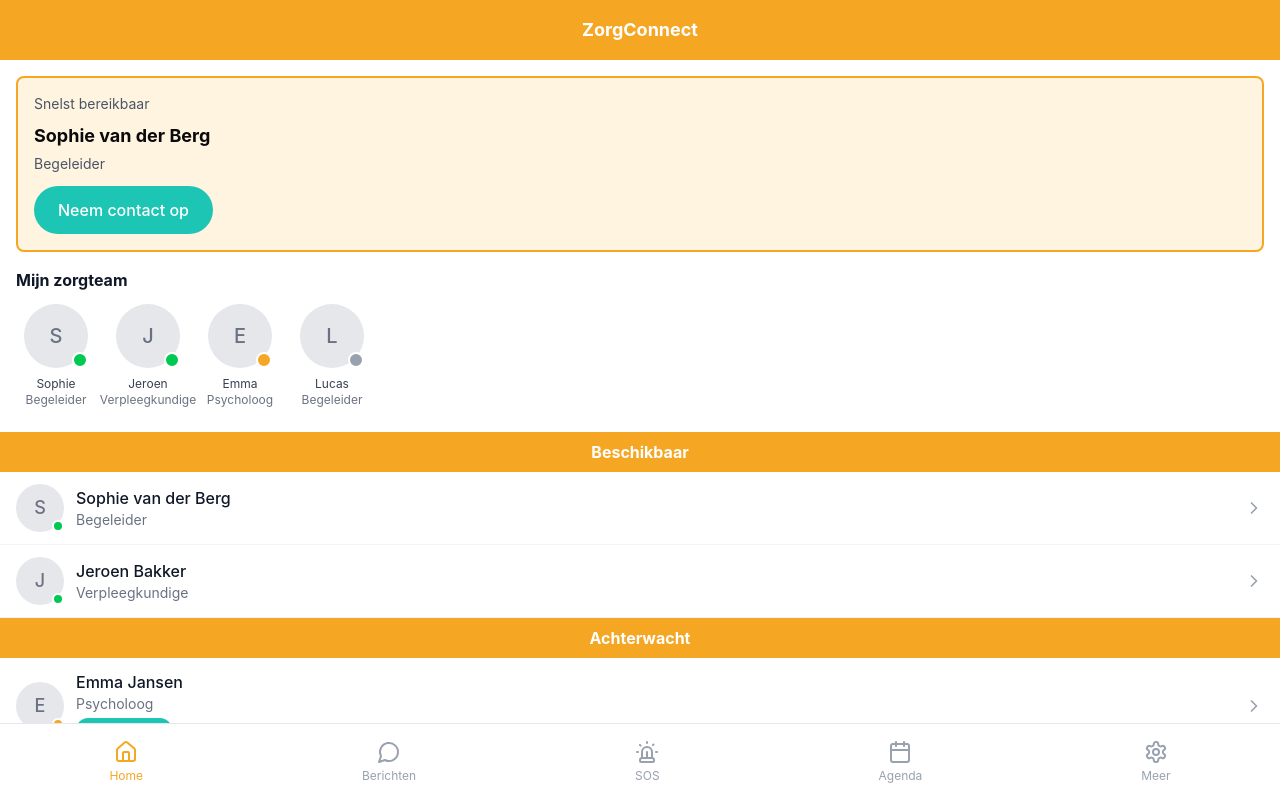
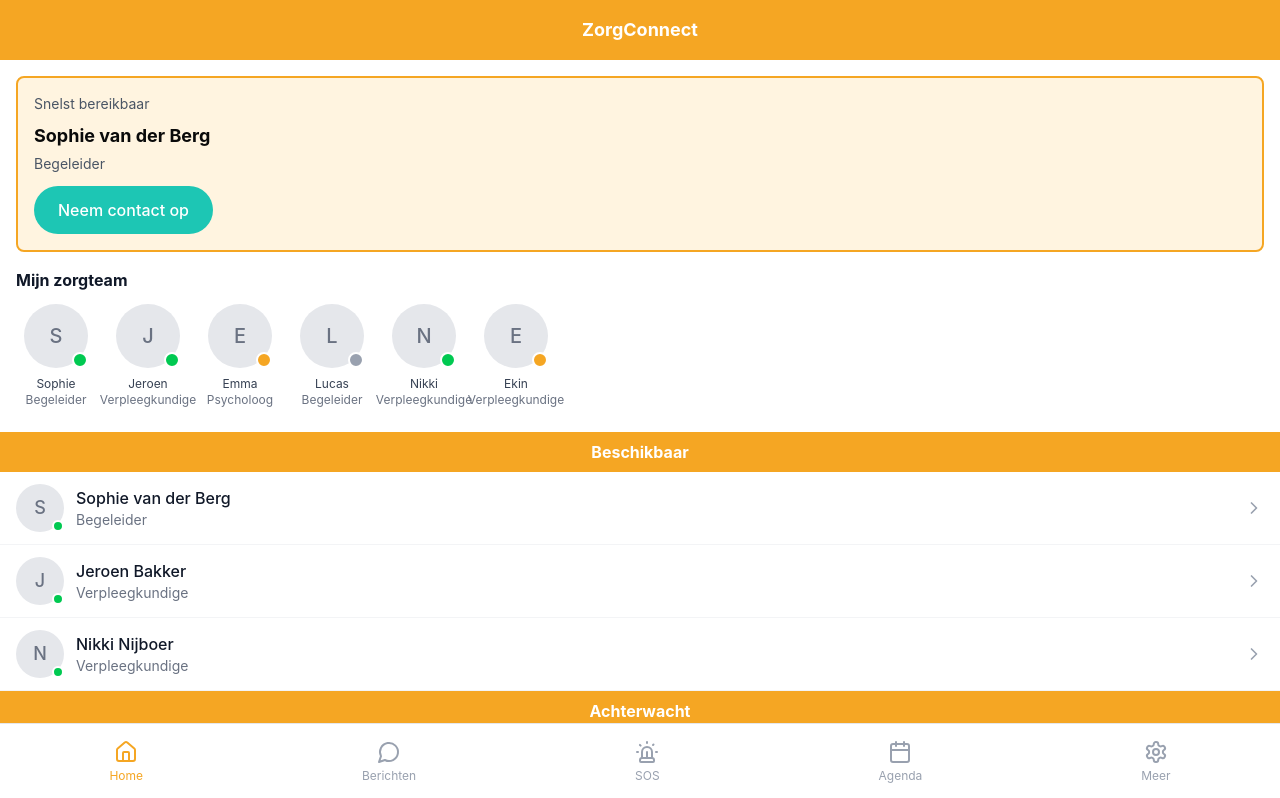
Before and after one commit to J-S-Wijnbeek/MessengerApp, a React (Vite) app in the folder ZorgConnect Client/: page /home in a window 1280 px wide. Shown: the top 798 px of the page. Built offline with nearby package versions, Linux system fonts and the light colour scheme.

Commit message:
Appointment

```diff
--- a/ZorgConnect Client/src/app/components/AppointmentRequestSheet.tsx
+++ b/ZorgConnect Client/src/app/components/AppointmentRequestSheet.tsx
@@ -1,6 +1,6 @@
-import { useState, useMemo } from "react";
+import React, { useState, useMemo } from "react";
 import { X, ChevronLeft, ChevronRight } from "lucide-react";
-import { mockAvailability } from "../data/mockData";
+import { mockAvailability, mockStaff, mockCoupledCareWorkers, mockOtherStaff } from "../data/mockData";
 
 interface AppointmentRequestSheetProps {
   isOpen: boolean;
@@ -13,6 +13,67 @@ export interface AppointmentRequest {
   timeOfDay: "ochtend" | "middag" | "avond" | "geen-voorkeur";
   notes: string;
 }
+
+type StaffStatus = "beschikbaar" | "achterwacht" | "niet-beschikbaar" | "onbekend";
+
+const getStaffStatus = (name: string): StaffStatus => {
+  const allStaff = [...mockStaff, ...mockCoupledCareWorkers, ...mockOtherStaff];
+  const staffMember = allStaff.find((s) => s.name === name);
+  return (staffMember?.status as StaffStatus) || "onbekend";
+};
+
+const getStatusColors = (status: StaffStatus) => {
+  switch (status) {
+    case "beschikbaar":
+      return {
+        dot: "bg-green-500",
+        text: "text-green-700",
+      };
+    case "achterwacht":
+      return {
+        dot: "bg-orange-500",
+        text: "text-orange-700",
+      };
+    case "niet-beschikbaar":
+      return {
+        dot: "bg-gray-400",
+        text: "text-gray-500",
+      };
+    default:
+      return {
+        dot: "bg-gray-300",
+        text: "text-gray-700",
+      };
+  }
+};
+
+type SlotCategory = "green" | "orange" | "gray";
+
+const getSlotCategory = (availableCount: number, isPreferred: boolean): SlotCategory => {
+  if (availableCount <= 0) return "gray";
+  if (isPreferred) return "green";
+  return "orange";
+};
+
+const getSlotCardColors = (category: SlotCategory) => {
+  switch (category) {
+    case "green":
+      return {
+        card: "bg-green-50 border-green-200",
+        badge: "text-green-700",
+      };
+    case "orange":
+      return {
+        card: "bg-orange-50 border-orange-200",
+        badge: "text-orange-700",
+      };
+    default:
+      return {
+        card: "bg-gray-50 border-gray-200",
+        badge: "text-gray-500",
+      };
+  }
+};
 
 export function AppointmentRequestSheet({
   isOpen,
@@ -128,12 +189,13 @@ export function AppointmentRequestSheet({
     <>
       {/* Backdrop */}
       <div
-        className="fixed inset-0 bg-black bg-opacity-50 z-40"
+        className="fixed inset-0 z-40"
+        style={{ backgroundColor: "rgba(0, 0, 0, 0.3)" }}
         onClick={onClose}
       />
 
-      {/* Bottom Sheet */}
-      <div className="fixed bottom-0 left-0 right-0 bg-white rounded-t-2xl z-50 max-w-[390px] mx-auto animate-slide-up max-h-[90vh] overflow-y-auto">
+      {/* Bottom Sheet / Desktop Side Panel */}
+      <div className="fixed inset-x-0 bottom-0 bg-white rounded-t-2xl self-center !h-fit z-50 w-full max-w-md mx-auto animate-slide-up max-h-[90vh] overflow-y-auto md:inset-y-0 md:right-0 md:left-auto md:top-0 md:h-full md:max-w-lg md:rounded-none md:rounded-l-2xl">
         <div className="p-4">
           {/* Header */}
           <div className="flex items-center justify-between mb-4">
@@ -323,80 +385,131 @@ export function AppointmentRequestSheet({
 
           {/* Availability Display for Selected Date */}
           {selectedDateAvailability && date && (
-            <div className="mb-4 p-3 bg-[#F0FFFE] border border-[#1DC6B4] rounded-lg">
+            <div className="mb-4">
               <div className="text-sm font-medium text-gray-900 mb-3">Beschikbaarheid op deze datum:</div>
               <div className="space-y-3">
                 {/* Ochtend */}
-                <div>
+                {(() => {
+                  const slot = selectedDateAvailability.ochtend;
+                  const isPreferred = timeOfDay === "ochtend";
+                  const category = getSlotCategory(slot.available, isPreferred);
+                  const colors = getSlotCardColors(category);
+                  return (
+                    <div
+                      className={`p-3 rounded-lg border ${colors.card} ${
+                        isPreferred ? "ring-2 ring-green-400 ring-inset border-green-400" : ""
+                      }`}
+                    >
                   <div className="flex items-center justify-between mb-1">
                     <span className="text-sm text-gray-700 font-medium">Ochtend (08:00-12:00)</span>
-                    <span className={`text-xs font-medium ${
-                      selectedDateAvailability.ochtend.available > 0 ? "text-green-600" : "text-gray-400"
-                    }`}>
-                      {selectedDateAvailability.ochtend.available > 0
-                        ? `${selectedDateAvailability.ochtend.available} beschikbaar`
+                    <span className={`text-xs font-medium ${slot.available > 0 ? colors.badge : "text-gray-400"}`}>
+                      {slot.available > 0
+                        ? `${slot.available} beschikbaar`
                         : "Niet beschikbaar"}
                     </span>
                   </div>
-                  {selectedDateAvailability.ochtend.available > 0 && (
+                  {slot.available > 0 && (
                     <div className="ml-2 space-y-1">
-                      {selectedDateAvailability.ochtend.staff.map((staffName, index) => (
-                        <div key={index} className="flex items-center gap-2 text-xs text-gray-600">
-                          <div className="w-1.5 h-1.5 rounded-full bg-green-500" />
+                      {slot.staff.map((staffName, index) => {
+                        const status = getStaffStatus(staffName);
+                        const colors = getStatusColors(status);
+                        return (
+                          <div
+                            key={index}
+                            className={`flex items-center gap-2 text-xs ${colors.text}`}
+                          >
+                            <div className={`w-1.5 h-1.5 rounded-full ${colors.dot}`} />
                             <span>{staffName}</span>
                           </div>
-                      ))}
+                        );
+                      })}
                     </div>
                   )}
                     </div>
+                  );
+                })()}
 
                 {/* Middag */}
-                <div>
+                {(() => {
+                  const slot = selectedDateAvailability.middag;
+                  const isPreferred = timeOfDay === "middag";
+                  const category = getSlotCategory(slot.available, isPreferred);
+                  const colors = getSlotCardColors(category);
+                  return (
+                    <div
+                      className={`p-3 rounded-lg border ${colors.card} ${
+                        isPreferred ? "ring-2 ring-green-400 ring-inset border-green-400" : ""
+                      }`}
+                    >
                   <div className="flex items-center justify-between mb-1">
                     <span className="text-sm text-gray-700 font-medium">Middag (12:00-18:00)</span>
-                    <span className={`text-xs font-medium ${
-                      selectedDateAvailability.middag.available > 0 ? "text-green-600" : "text-gray-400"
-                    }`}>
-                      {selectedDateAvailability.middag.available > 0
-                        ? `${selectedDateAvailability.middag.available} beschikbaar`
+                    <span className={`text-xs font-medium ${slot.available > 0 ? colors.badge : "text-gray-400"}`}>
+                      {slot.available > 0
+                        ? `${slot.available} beschikbaar`
                         : "Niet beschikbaar"}
                     </span>
                   </div>
-                  {selectedDateAvailability.middag.available > 0 && (
+                  {slot.available > 0 && (
                     <div className="ml-2 space-y-1">
-                      {selectedDateAvailability.middag.staff.map((staffName, index) => (
-                        <div key={index} className="flex items-center gap-2 text-xs text-gray-600">
-                          <div className="w-1.5 h-1.5 rounded-full bg-green-500" />
+                      {slot.staff.map((staffName, index) => {
+                        const status = getStaffStatus(staffName);
+                        const colors = getStatusColors(status);
+                        return (
+                          <div
+                            key={index}
+                            className={`flex items-center gap-2 text-xs ${colors.text}`}
+                          >
+                            <div className={`w-1.5 h-1.5 rounded-full ${colors.dot}`} />
                             <span>{staffName}</span>
                           </div>
-                      ))}
+                        );
+                      })}
                     </div>
                   )}
                     </div>
+                  );
+                })()}
 
                 {/* Avond */}
-                <div>
+                {(() => {
+                  const slot = selectedDateAvailability.avond;
+                  const isPreferred = timeOfDay === "avond";
+                  const category = getSlotCategory(slot.available, isPreferred);
+                  const colors = getSlotCardColors(category);
+                  return (
+                    <div
+                      className={`p-3 rounded-lg border ${colors.card} ${
+                        isPreferred ? "ring-2 ring-green-400 ring-inset border-green-400" : ""
+                      }`}
+                    >
                   <div className="flex items-center justify-between mb-1">
                     <span className="text-sm text-gray-700 font-medium">Avond (18:00-22:00)</span>
-                    <span className={`text-xs font-medium ${
-                      selectedDateAvailability.avond.available > 0 ? "text-green-600" : "text-gray-400"
-                    }`}>
-                      {selectedDateAvailability.avond.available > 0
-                        ? `${selectedDateAvailability.avond.available} beschikbaar`
+                    <span className={`text-xs font-medium ${slot.available > 0 ? colors.badge : "text-gray-400"}`}>
+                      {slot.available > 0
+                        ? `${slot.available} beschikbaar`
                         : "Niet beschikbaar"}
                     </span>
                   </div>
-                  {selectedDateAvailability.avond.available > 0 && (
+                  {slot.available > 0 && (
                     <div className="ml-2 space-y-1">
-                      {selectedDateAvailability.avond.staff.map((staffName, index) => (
-                        <div key={index} className="flex items-center gap-2 text-xs text-gray-600">
-                          <div className="w-1.5 h-1.5 rounded-full bg-green-500" />
+                      {slot.staff.map((staffName, index) => {
+                        const status = getStaffStatus(staffName);
+                        const colors = getStatusColors(status);
+                        return (
+                          <div
+                            key={index}
+                            className={`flex items-center gap-2 text-xs ${colors.text}`}
+                          >
+                            <div className={`w-1.5 h-1.5 rounded-full ${colors.dot}`} />
                             <span>{staffName}</span>
                           </div>
-                      ))}
+                        );
+                      })}
                     </div>
                   )}
                     </div>
+                  );
+                })()}
               </div>
             </div>
           )}
--- a/ZorgConnect Client/src/app/data/mockData.ts
+++ b/ZorgConnect Client/src/app/data/mockData.ts
@@ -47,6 +47,26 @@ export const mockStaff = [
     distance: "N/A",
     time: "N/A",
     clients: 9,
+    maxClients: 10,
+  },
+  {
+    id: 6,
+    name: "Nikki Nijboer",
+    role: "Verpleegkundige",
+    status: "beschikbaar" as const,
+    distance: "2.0km",
+    time: "8min",
+    clients: 4,
+    maxClients: 10,
+  },
+  {
+    id: 7,
+    name: "Ekin Kuru",
+    role: "Verpleegkundige",
+    status: "achterwacht" as const,
+    distance: "3.1km",
+    time: "11min",
+    clients: 6,
     maxClients: 10,
   },
 ];
@@ -165,6 +185,22 @@ export const mockCoupledCareWorkers = [
     status: "niet-beschikbaar" as const,
     distance: "N/A",
     time: "N/A",
+  },
+  {
+    id: 5,
+    name: "Nikki Nijboer",
+    role: "Verpleegkundige",
+    status: "beschikbaar" as const,
+    distance: "2.0km",
+    time: "8min",
+  },
+  {
+    id: 6,
+    name: "Ekin Kuru",
+    role: "Verpleegkundige",
+    status: "achterwacht" as const,
+    distance: "3.1km",
+    time: "11min",
   },
 ];
 
```
Also changed, not shown: 1 other file (tests, documents, lock files or other folders). Lines whose indentation alone changed are shown as unchanged.
